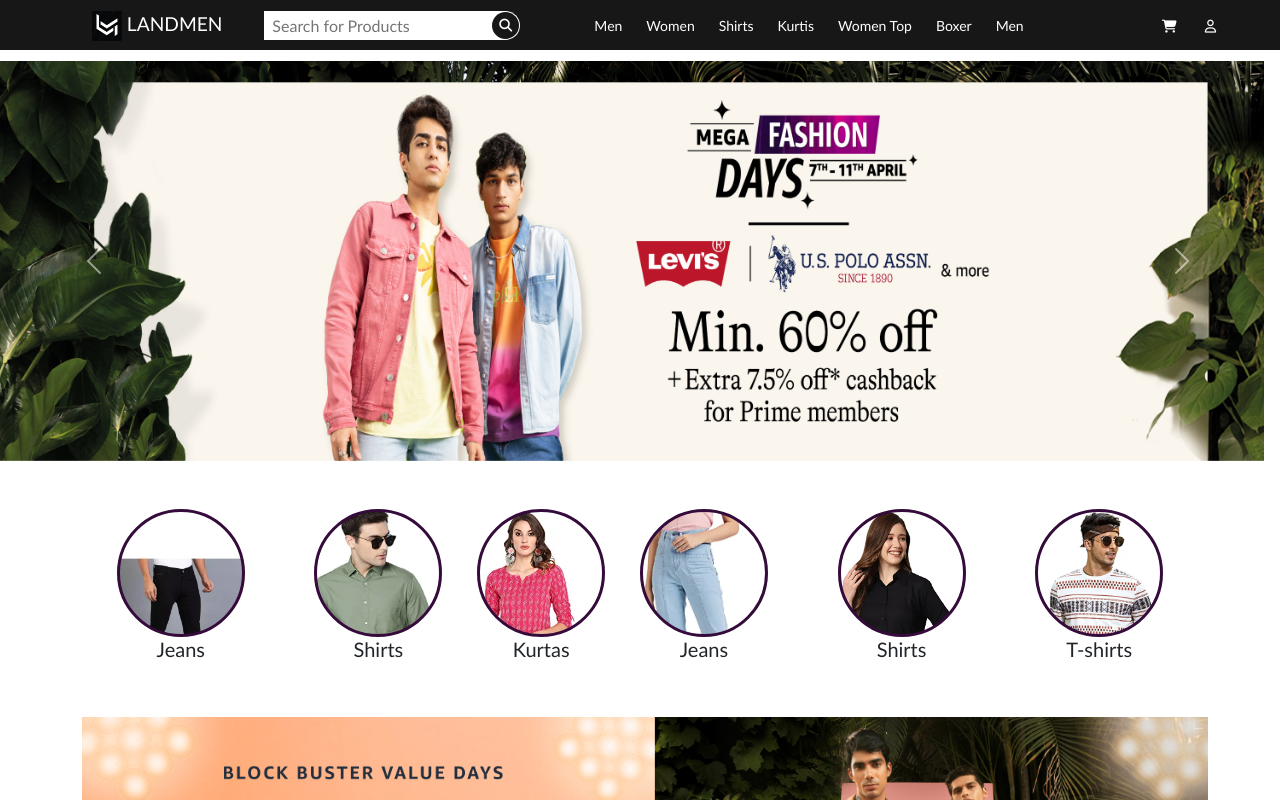
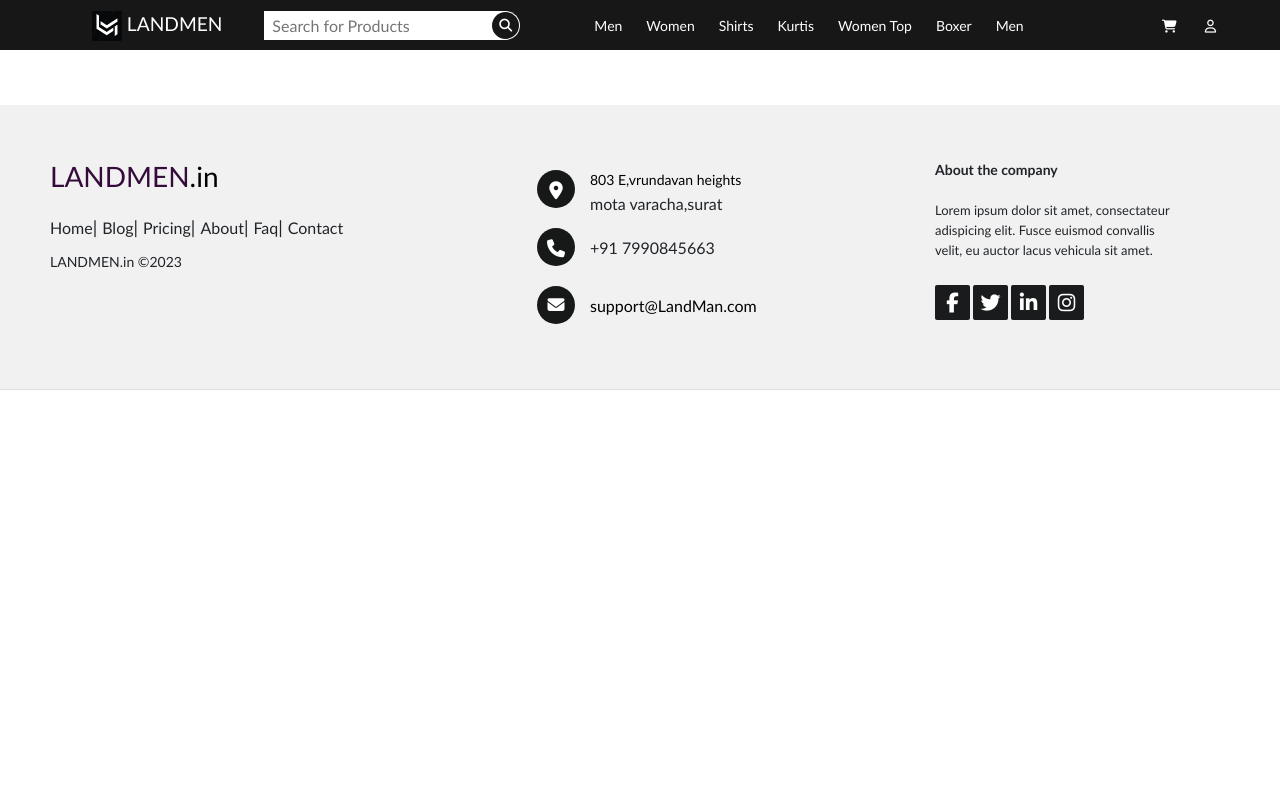
Before and after one commit to ombeladiya/landmen, a React (Create React App) app: page / in a window 1280 px wide. Shown: the top 800 px of the page. Built offline with nearby package versions, Linux system fonts and the light colour scheme.

Commit message:
changed some routes

```diff
--- a/src/App.js
+++ b/src/App.js
@@ -17,7 +17,7 @@
       <BrowserRouter>
         <Navbar />
         <Routes>
-          <Route exact path='/' element={<Home />} />
+          <Route exact path='/landmen' element={<Home />} />
           <Route exact path="product1" element={<Productdetail />} />
           <Route exact path='/login' element={<Login />} />
           <Route exact path='/signup' element={<Signup />} />
```
